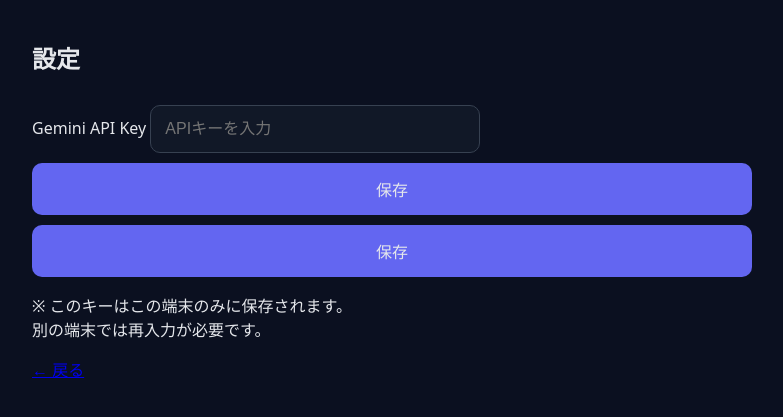
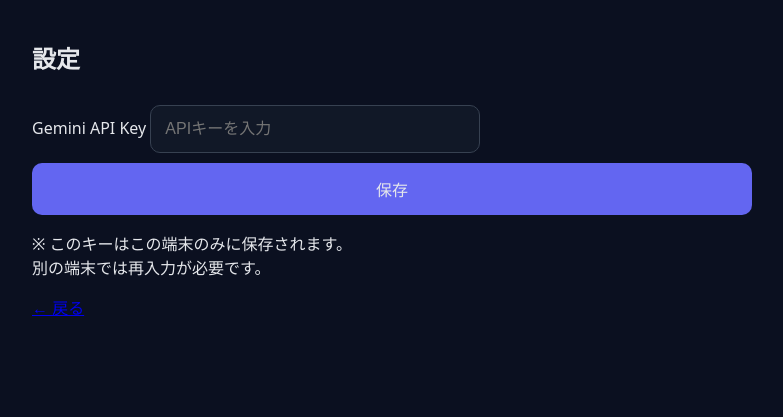
Before and after one commit to toshiria500/.github.io, a Flask app: template templates/Setting.html in a window 1280 px wide. Shown: the top 417 px of the page, without its empty margins (248-1031 px from the left). Run offline with Flask 3, Linux system fonts and the light colour scheme; the template is opened without the code that fills it, so the values that code supplies are empty; some web fonts are replaced.

Commit message:
Update Setting.html

```diff
--- a/templates/Setting.html
+++ b/templates/Setting.html
@@ -16,8 +16,6 @@
 <input type="password" id="apiKey" placeholder="APIキーを入力" style="width: 300px;">
 <button id="saveKey">保存</button>
 
-  <button id="saveKey">保存</button>
-
   <p class="note">
     ※ このキーはこの端末のみに保存されます。<br>
     別の端末では再入力が必要です。
```
